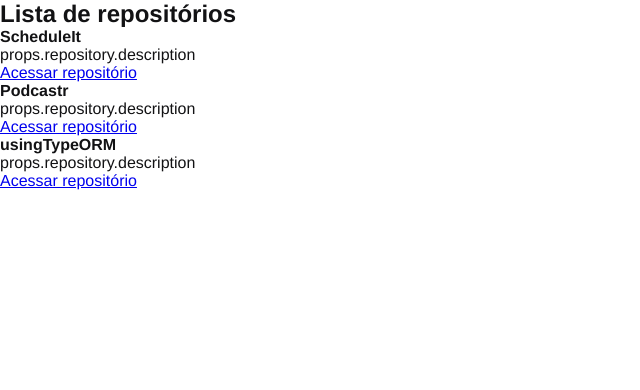
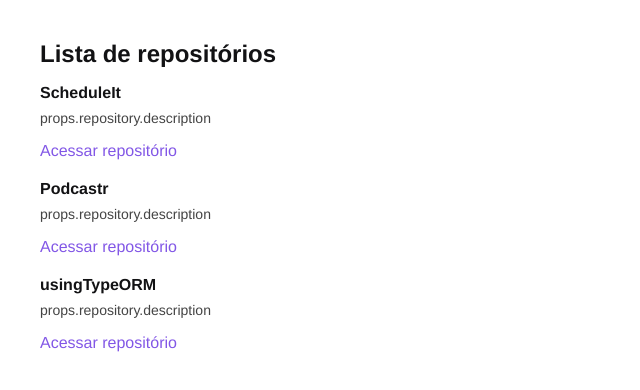
Before and after one commit to JuanMVeronez/ignite-react01-github-explorer, a React app: page / in a window 1280 px wide. Shown: the top 390 px of the page, without its empty margins (0-640 px from the left). Built offline with nearby package versions, Linux system fonts and the light colour scheme.

Commit message:
styling the Repository list and itens

```diff
--- a/src/components/RepositoryList.jsx
+++ b/src/components/RepositoryList.jsx
@@ -1,4 +1,6 @@
 import { RepositoryItem } from "./RepositoryItem";
+
+import '../styles/repositories.scss'
 
 const repositories = [
   {
--- /dev/null
+++ b/src/styles/repositories.scss
@@ -0,0 +1,30 @@
+ section.repository-list {
+   margin: 40px;
+
+   h1 {
+     margin-bottom: 16px;
+   }
+
+   ul {
+     list-style: none;
+
+     li {
+       & + li {
+         margin-top: 20px;
+       }
+
+       p {
+         font-size: 14px;
+         color: #444444;
+         margin-top: 8px;
+       }
+
+       a {
+         display: inline-block;
+         margin-top: 16px;
+         text-decoration: none;
+         color: #8257e6
+       }
+     }
+   }
+ }
```
